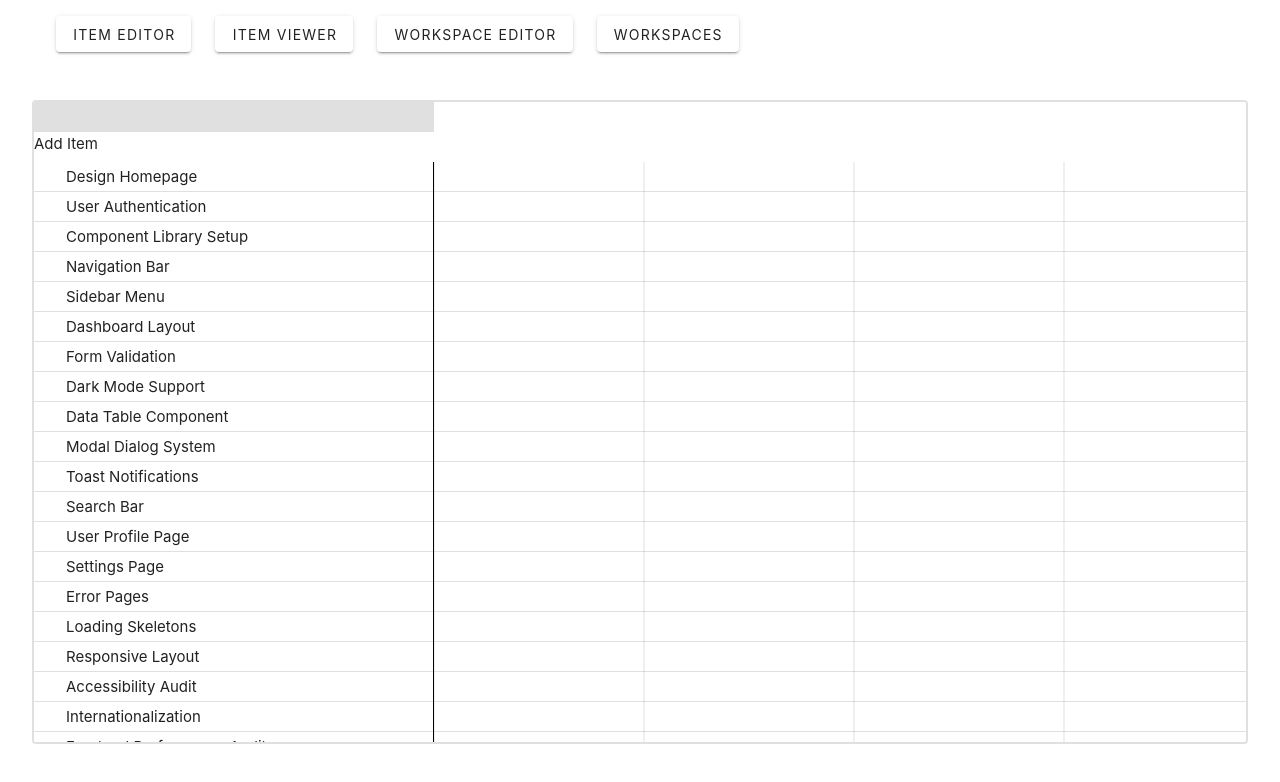
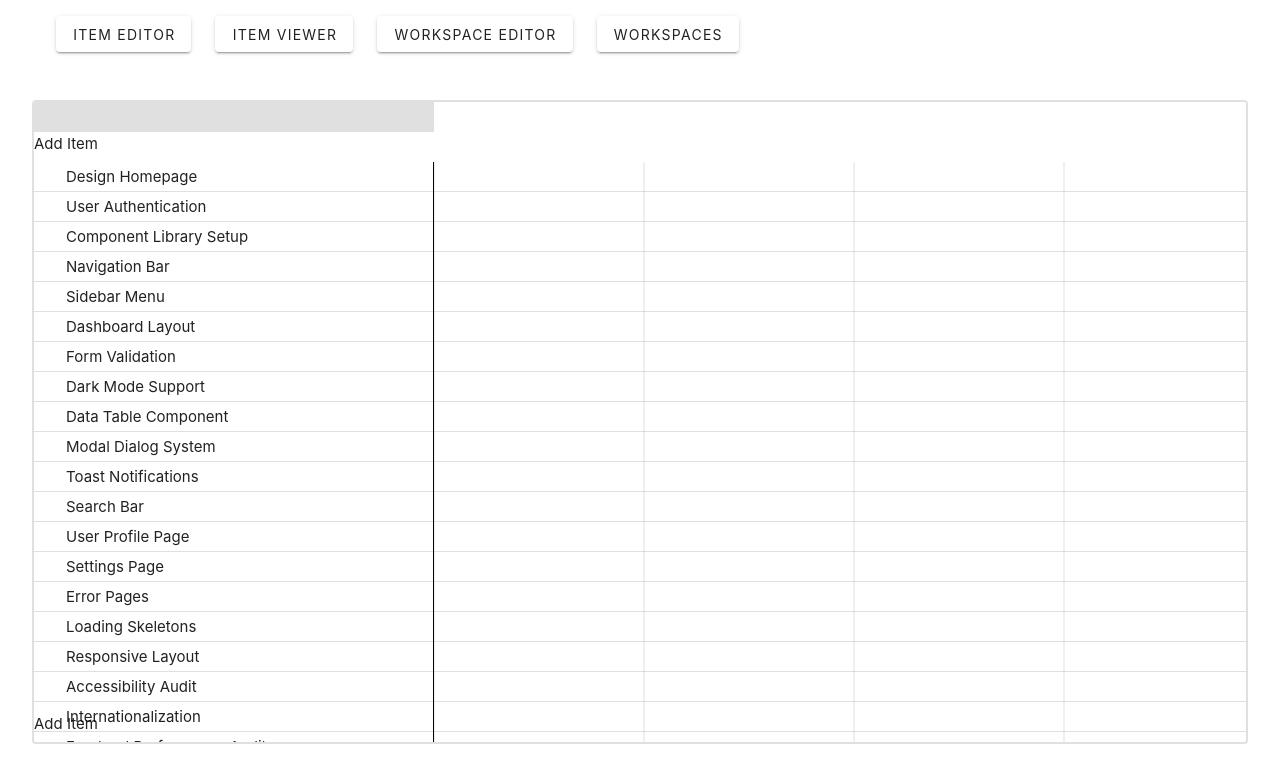
Before and after one commit to AlexJFDev/Capstone, a Vue app: page / in a window 1280 px wide. Shown: the top 782 px of the page. Built offline with nearby package versions, Linux system fonts and the light colour scheme; the HTML template or start-up script is replaced by a standard one.

Commit message:
Removed non-functional css

```diff
--- a/src/components/roadmap/RoadmapItemList.vue
+++ b/src/components/roadmap/RoadmapItemList.vue
@@ -34,9 +34,6 @@ defineProps<{
   height: 100%;
   border-right: 1px solid rgba(0, 0, .5);
   background-color: rgb(var(--v-theme-surface));
-  position: sticky;
-  left: 0;
-  z-index: 1;
 }
 
 .item-row {
--- a/src/components/roadmap/RoadmapPane.vue
+++ b/src/components/roadmap/RoadmapPane.vue
@@ -49,18 +49,12 @@ const scale: RoadmapScale = {
 .header {
   display: flex;
   flex-direction: row;
-  position: sticky;
-  top: 0;
-  z-index: 2;
   background-color: rgb(var(--v-theme-surface));
 
   .list-header {
     display: flex;
     flex-direction: column;
     width: 400px;
-    position: sticky;
-    left: 0;
-    z-index: 1;
 
     .list-box {
       background-color: rgba(0, 0, 0, 0.12);
```
